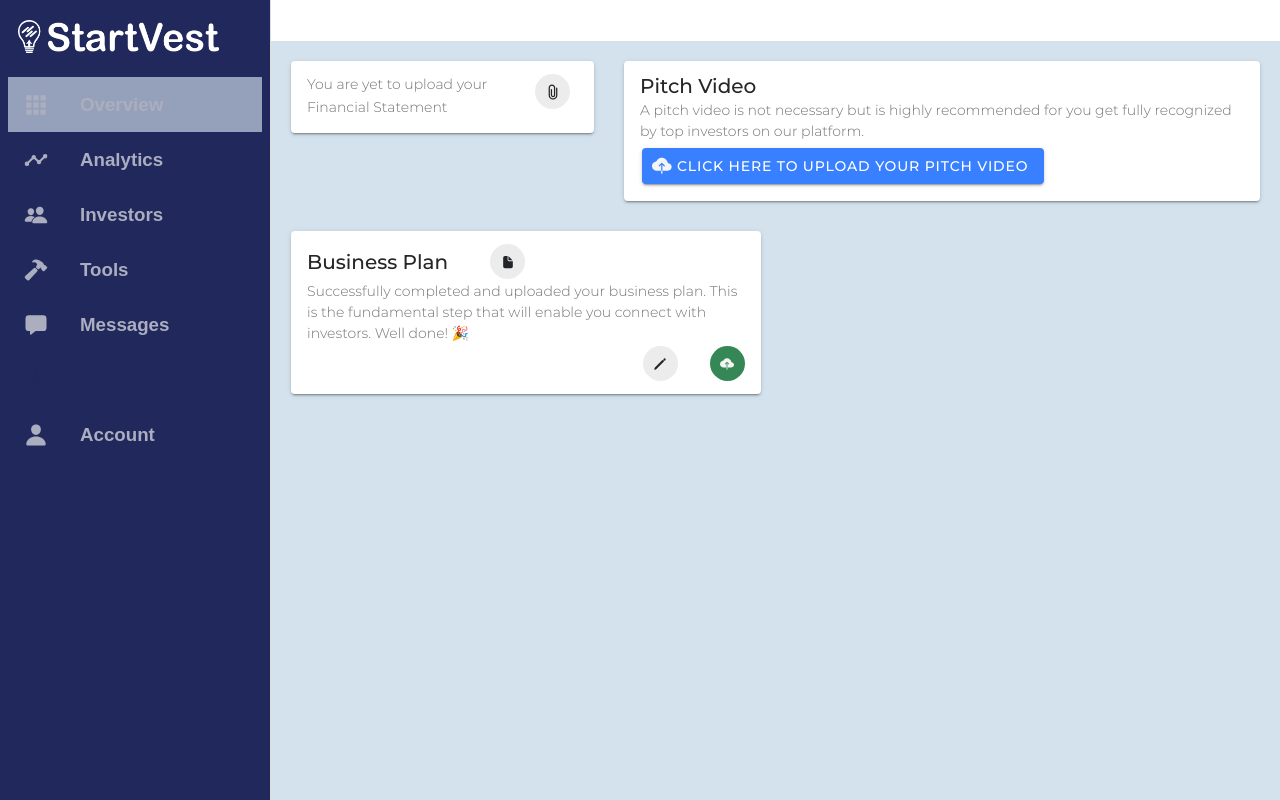
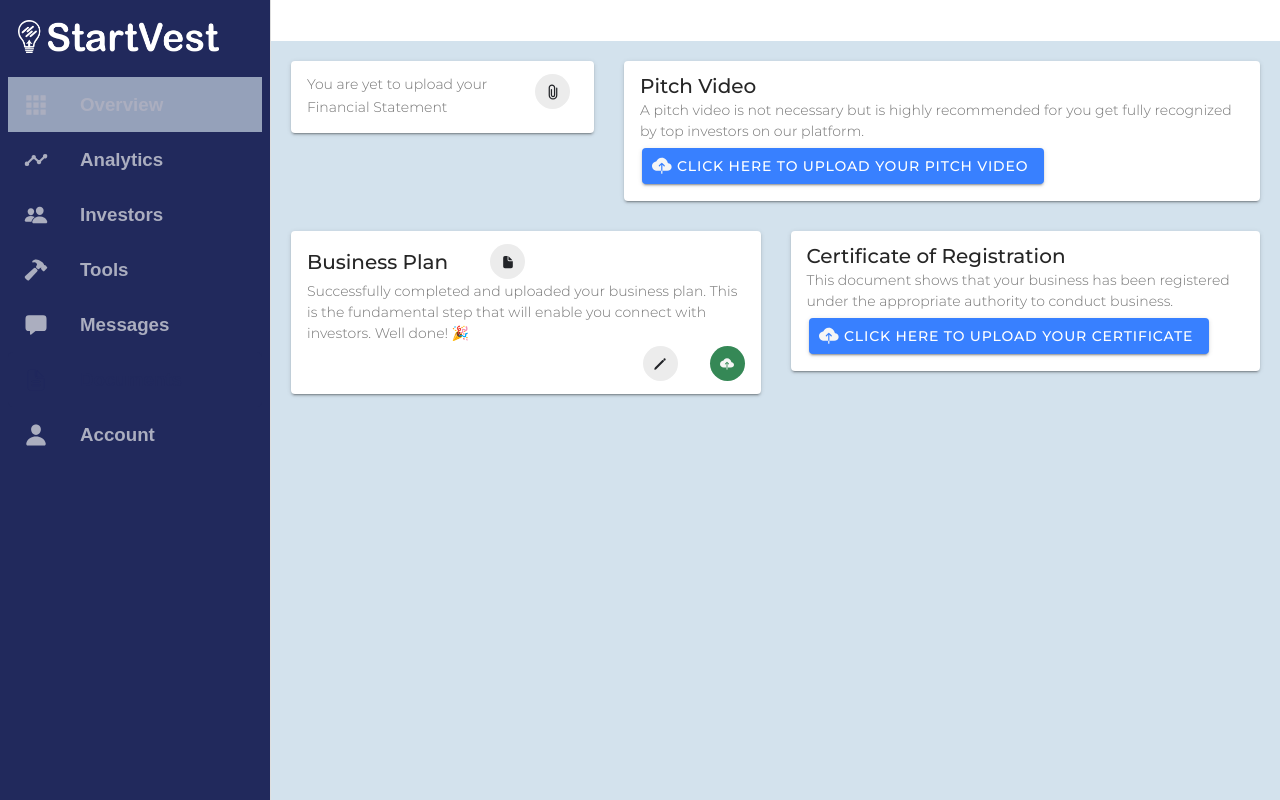
Before and after one commit to Startvest/dashboard, a React (Create React App) app: page /documents#/overview in a window 1280 px wide. Both pictures are taken after a click on the element "Documents". Built offline with nearby package versions, Linux system fonts and the light colour scheme; a web font is replaced by a local one.

Commit message:
Initialized Investors view Folder

```diff
--- a/src/pages/Account.jsx
+++ b/src/pages/Account.jsx
@@ -1,13 +1,19 @@
 import { IonPage, IonMenuButton, IonButtons } from '@ionic/react';
+import { Toolbar } from '../components/Toolbar';
 import '../styles/fonts.css';
+import '../styles/Account.css';
 
 export function Account(){
     return(
         <IonPage>
-            <IonButtons slot="start">
-                <IonMenuButton autoHide="false" menu="dashboard"/>
-            </IonButtons>
-            <h3>Account</h3>
+            <Toolbar>
+                <IonButtons slot="start">
+                    <IonMenuButton />
+                </IonButtons>
+            </Toolbar>
+            <div style={{height: "100%", background:"#D3E2ED",}}>
+
+            </div>
         </IonPage>
     )
 }
--- a/src/pages/Documents.jsx
+++ b/src/pages/Documents.jsx
@@ -91,6 +91,24 @@ export function Documents(){
                                 </IonCardContent>
                             </IonCard>
                         </IonCol>
+                        <IonCol size-sm="12" size-lg="6">
+                            <IonCard>
+                                <IonCardContent>
+                                    <div style={{display: 'flex', alignItems:'center', justifyContent: 'flex-start'}}>
+                                        <IonCardTitle>Certificate of Registration</IonCardTitle>
+
+                                    </div>
+                                    <h6>
+                                        This document shows that your business has been registered
+                                        under the appropriate authority to conduct business.
+                                    </h6>
+                                    <IonButton id="btn-upload">
+                                        <IonIcon slot="start" icon={cloudUpload} />
+                                        Click here to upload your certificate
+                                    </IonButton>
+                                </IonCardContent>
+                            </IonCard>
+                        </IonCol>
                     </IonRow>
                 </IonGrid>
             </div>
--- /dev/null
+++ b/src/styles/Account.css
@@ -0,0 +1,4 @@
+#content-account{
+    height: 100%;
+    background:#D3E2ED;
+}
--- a/src/styles/Overview.css
+++ b/src/styles/Overview.css
@@ -2,7 +2,7 @@
     position: absolute;
     background-color: #f9f9f9;
     min-width: 160px;
-    box-shadow: 0px 8px 16px 0px rgba(0,0,0,0.2);
+    box-shadow: 0px 8px 16px 0px #00000033;
     padding: 12px 16px;
     z-index: 1;
 }
```
Also changed, not shown: src/pages/InvestorsView/Overview.jsx (added).
